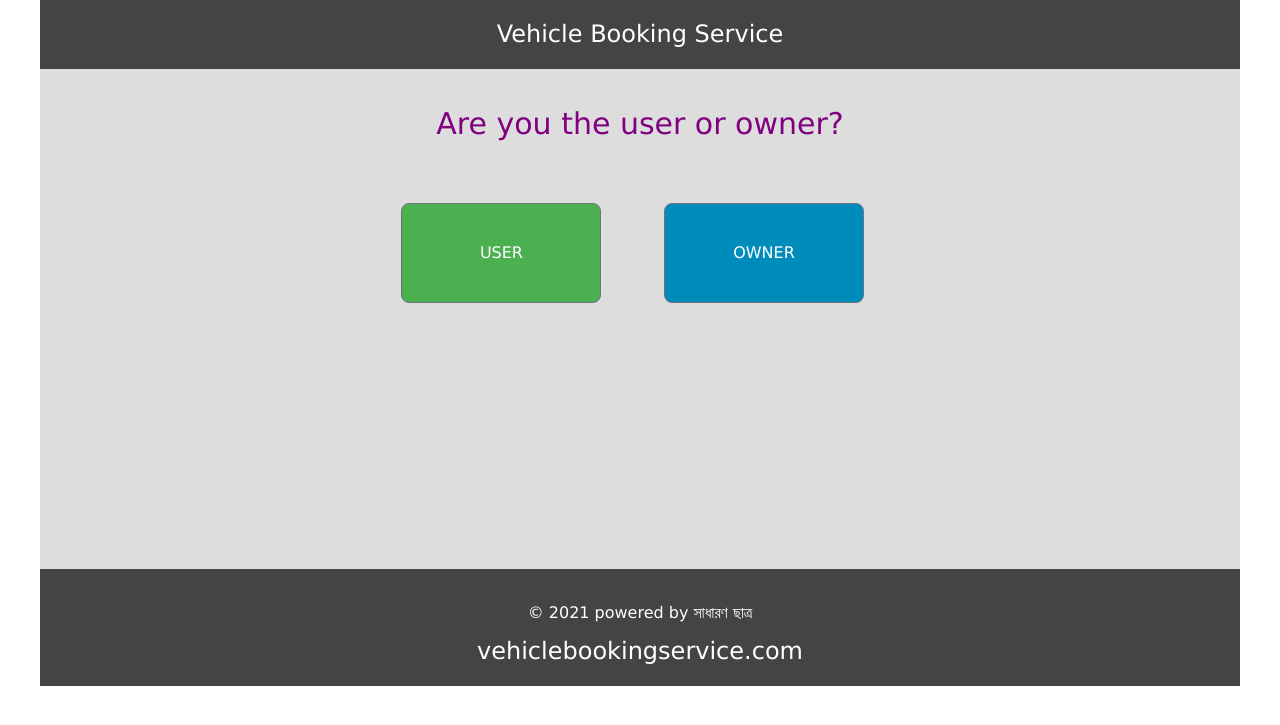
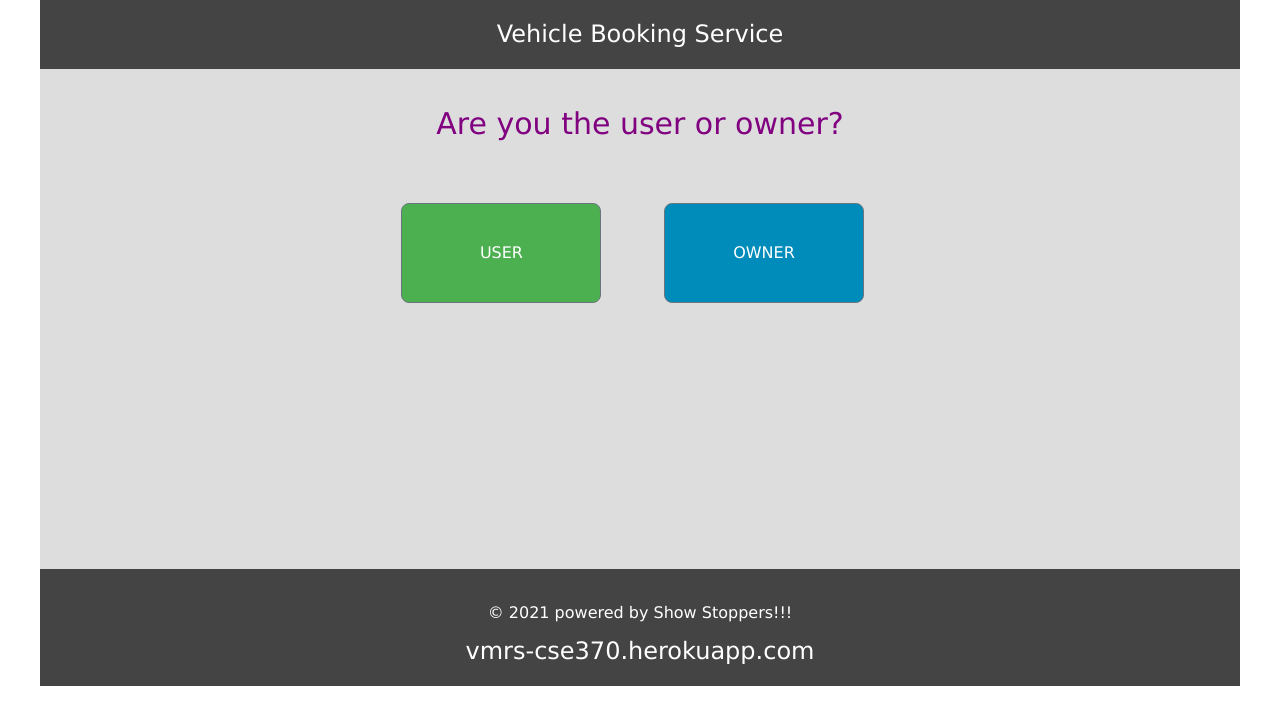
Before and after one commit to fabian-dibyo/vehicle-management-and-rental-system, a PHP site: page /index.php in a window 1280 px wide. Shown: the top 725 px of the page. Run offline with PHP 8.4, Linux system fonts and the light colour scheme.

Commit message:
Update footer.php

```diff
--- a/inc/footer.php
+++ b/inc/footer.php
@@ -1,7 +1,7 @@
 </section>
 <section class="footeroption">
-<p>© <?php echo date("Y"); ?> powered by সাধারণ ছাত্র </p>
- <h2><?php echo "vehiclebookingservice.com"; ?></h2>
+<p>© <?php echo date("Y"); ?> powered by Show Stoppers!!! </p>
+ <h2><?php echo "vmrs-cse370.herokuapp.com"; ?></h2>
 </section>
 </div>
 </body>
```
